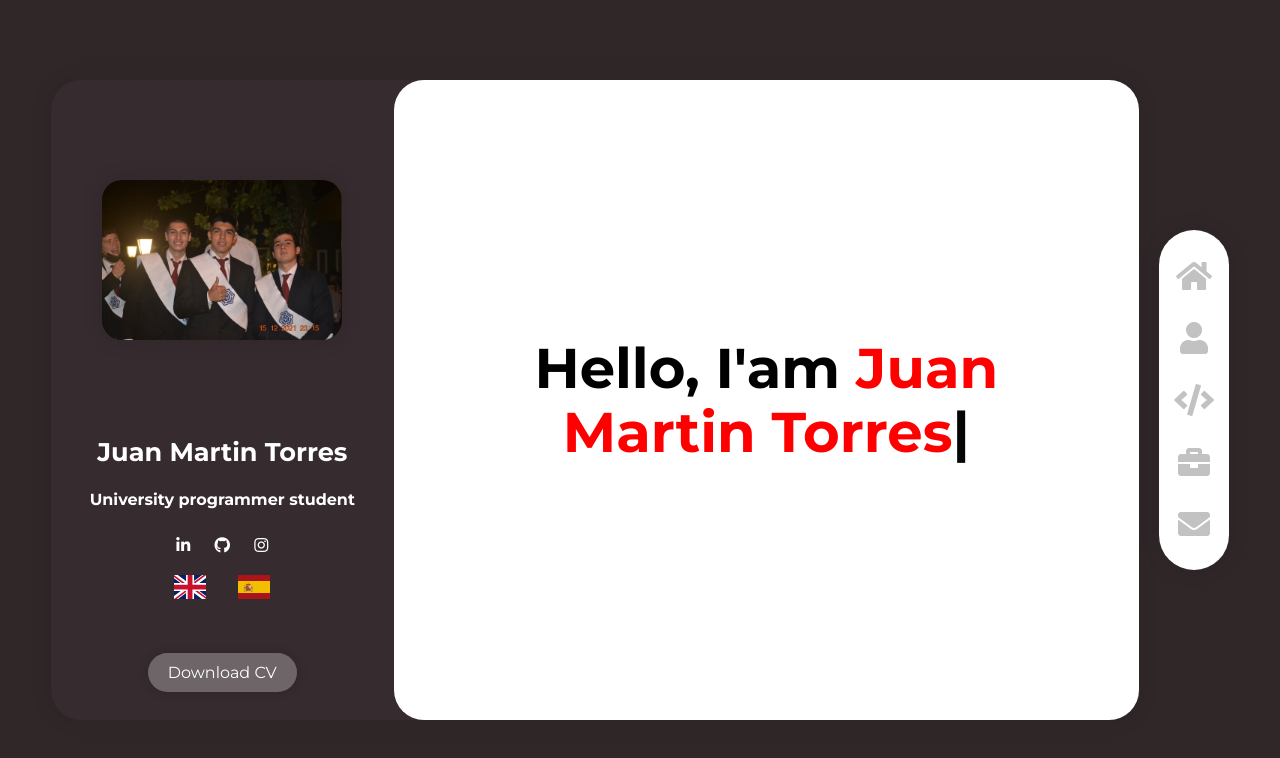
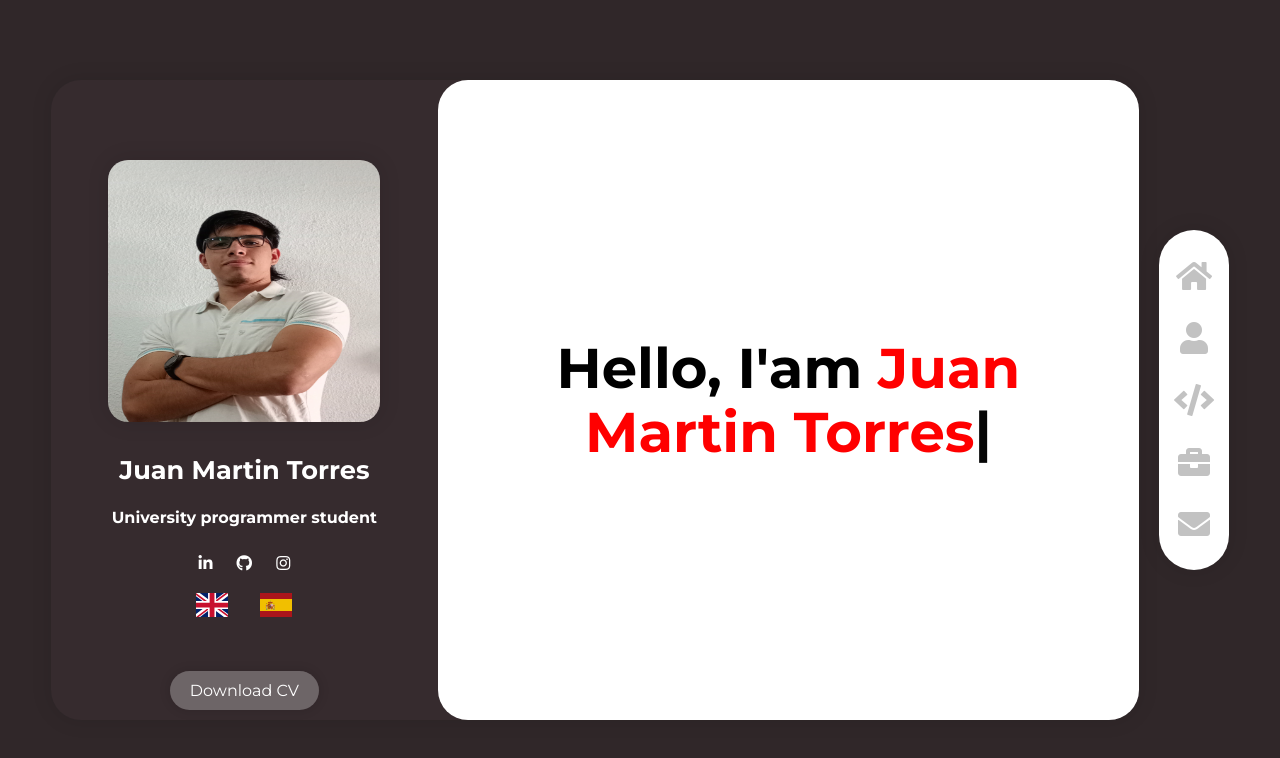
Before and after one commit to juanMT29/portfolio, a plain HTML site: page index.html in a window 1280 px wide. Drawn offline with nearby package versions, Linux system fonts and the light colour scheme; a script that the page names is missing.

Commit message:
cambio de foto y link de cv

```diff
--- a/index.html
+++ b/index.html
@@ -37,7 +37,7 @@
             <!-- HEADER SECTION -->
 
             <section class="header">
-                <img src="./assets/img/WhatsApp Image 2022-05-13 at 3.24.42 PM.jpeg" alt="imagen de portada" class="header-img">
+                <img src="assets/img/WhatsApp Image 2023-12-14 at 13.01.38.jpeg" alt="imagen de portada" class="header-img">
                 <h1>Juan Martin Torres</h1>
                 <h2 data-section="home" data-value="carrer">University programmer student</h2>
                 <div class="social">
--- a/style.css
+++ b/style.css
@@ -107,18 +107,18 @@ h3{
     display: flex;
     flex-direction: column;
     align-items: center;
-    width: 500px;
+    width: 600px;
     height: 100%;
     border-radius: var(--border-radius);
     color: #fff;
     overflow: auto;
 }
 .header-img{
-    width: 15em;
-    height: auto;
+    width: 17em;
+    height: 41%;
     border-radius: 20px;
-    margin: 5em;
-    margin-top:100px;
+    margin: 1em;
+    margin-top: 80px;
     box-shadow: 0px 0px 20px 2px rgba(0, 0, 0, 0.1);
 }
 .header h1{
```
Also changed, not shown: assets/img/WhatsApp Image 2023-12-14 at 13.01.38.jpeg (added), 1 other file.
